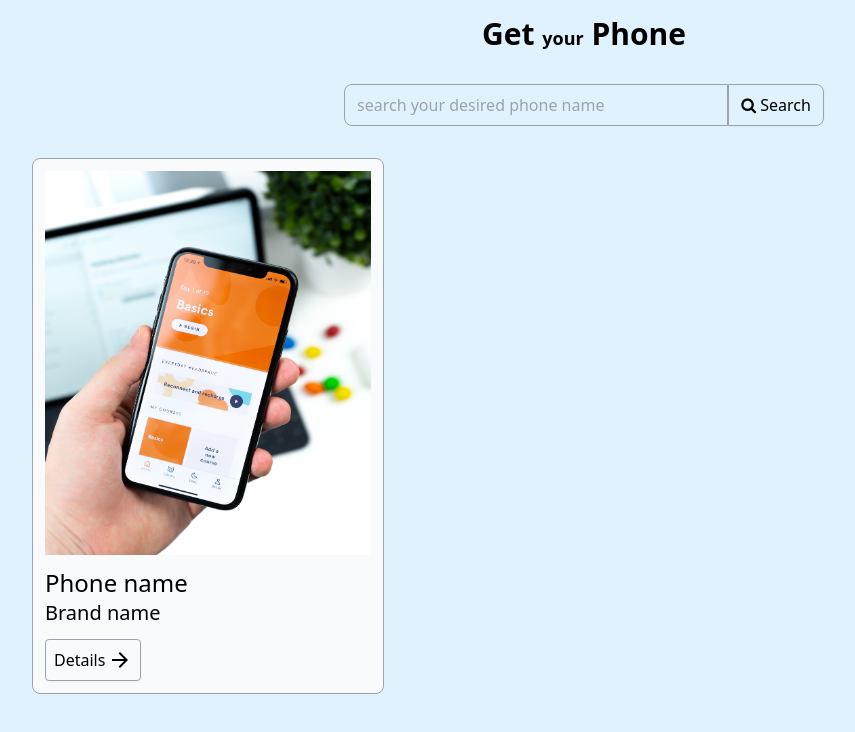
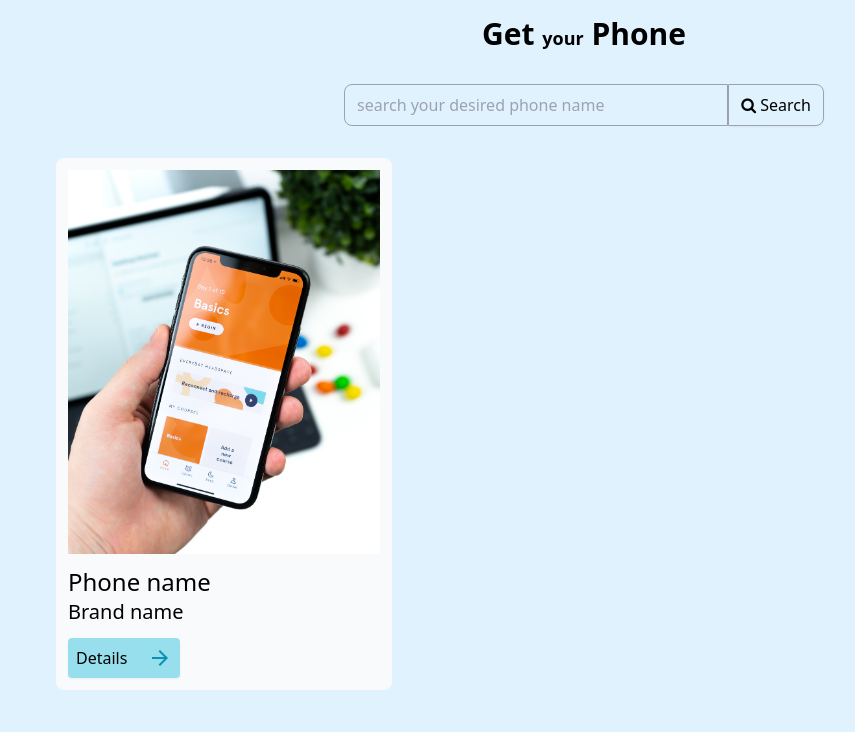
Before and after one commit to ijTuhin/phone-hunter-api, a plain HTML site: page index.html in a window 1280 px wide. Shown: the whole page, without its empty margins (56-911 px from the left). Drawn offline with nearby package versions, Linux system fonts and the light colour scheme.

Commit message:
rest of the style would be done after js

```diff
--- a/index.html
+++ b/index.html
@@ -19,13 +19,13 @@
     <header>
         <h2 class="text-center m-4 text-3xl font-semibold">Get <span class="text-lg">your</span> Phone</h2>
     </header>
-    <main class="m-8">
+    <main class="container-sm m-8">
         <!-- search-box section -->
         <section class="flex flex-row justify-center items-center mb-8">
             <input type="text" placeholder="search your desired phone name" id="search-box"
                 class="border border-gray-400 border-l-none rounded-l-lg w-96 px-3 py-2 focus:outline-none bg-sky-100" />
             <button id="search-box-button"
-                class="border border-gray-400 border-r-none rounded-r-lg w-24 px-3 py-2 shadow-sm focus:outline-none focus:ring-1"><i
+                class="border border-gray-400 border-r-none rounded-r-lg md:w-24 sm:w-auto px-3 py-2 shadow-sm focus:outline-none focus:ring-1"><i
                     class="fa fa-search"></i> Search</button>
             <!-- <div class="border border-gray-400 rounded w-96 px-3 py-2">
 
@@ -34,10 +34,11 @@
         </section>
 
         <!-- result area -->
-        <section class="grid grid-cols-3 gap-6 mx-14">
-            <div class="border border-gray-400 rounded-lg flex flex-col justify-center bg-slate-50">
+        <section class="grid md:grid-cols-3 sm:grid-cols-1 gap-6 mx-20">
+            <div class="border border-none rounded-lg flex flex-col justify-center bg-slate-50">
                 <div class="p-3 flex justify-center">
-                    <img id="result-image" class="w-96 h-96" src="image/daniel-korpai-aUmq85-2V7I-unsplash.jpg" alt="">
+                    <img id="result-image" class="md:w-96 md:h-96" src="image/daniel-korpai-aUmq85-2V7I-unsplash.jpg"
+                        alt="">
                 </div>
                 <div>
                     <p id="phone-name" class="text-2xl font-normal px-3">Phone name</p>
@@ -45,8 +46,8 @@
                 </div>
                 <div class="p-3 flex justify-start">
                     <button id="search-box-button"
-                        class="border border-gray-400 border-r-none rounded w-24 p-2 shadow-sm focus:outline-none focus:ring-1 flex justify-between">Details
-                        <i class="material-icons">arrow_forward</i></button>
+                        class="border border-none rounded w-28 p-2 shadow-sm focus:outline-none focus:ring-1 flex justify-between bg-cyan-500/[0.4] hover:bg-cyan-600 hover:text-white">Details
+                        <i class="material-icons text-cyan-600 hover:text-white">arrow_forward</i></button>
                 </div>
             </div>
         </section>
```
